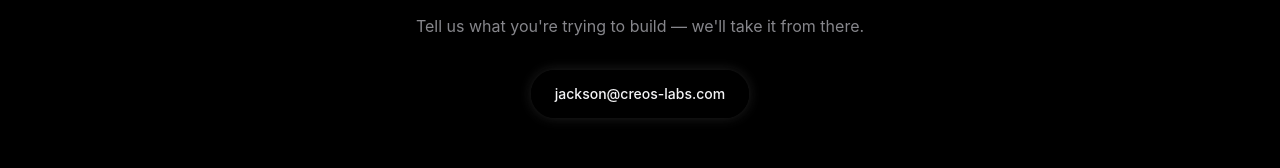
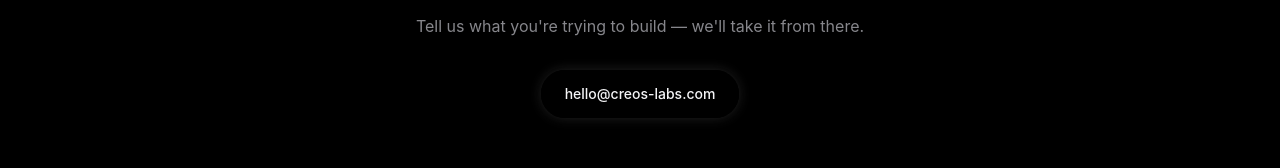
Before and after one commit to creoslabs/marketing-site, a Next.js app: page / in a window 1280 px wide. Shown: the part 2215-2383 px from the top of the page. Built offline with nearby package versions, Linux system fonts and the light colour scheme.

Commit message:
Update CTA.tsx

```diff
--- a/src/components/CTA.tsx
+++ b/src/components/CTA.tsx
@@ -14,7 +14,7 @@ export default function CTA() {
 
         <div className="mt-8 flex flex-col items-center justify-center gap-4 sm:flex-row">
           <LiquidButton asChild size="xl" className="w-full rounded-full sm:w-auto">
-            <a href="mailto:jackson@creos-labs.com">jackson@creos-labs.com</a>
+            <a href="mailto:hello@creos-labs.com">hello@creos-labs.com</a>
           </LiquidButton>
         </div>
       </Reveal>
```
